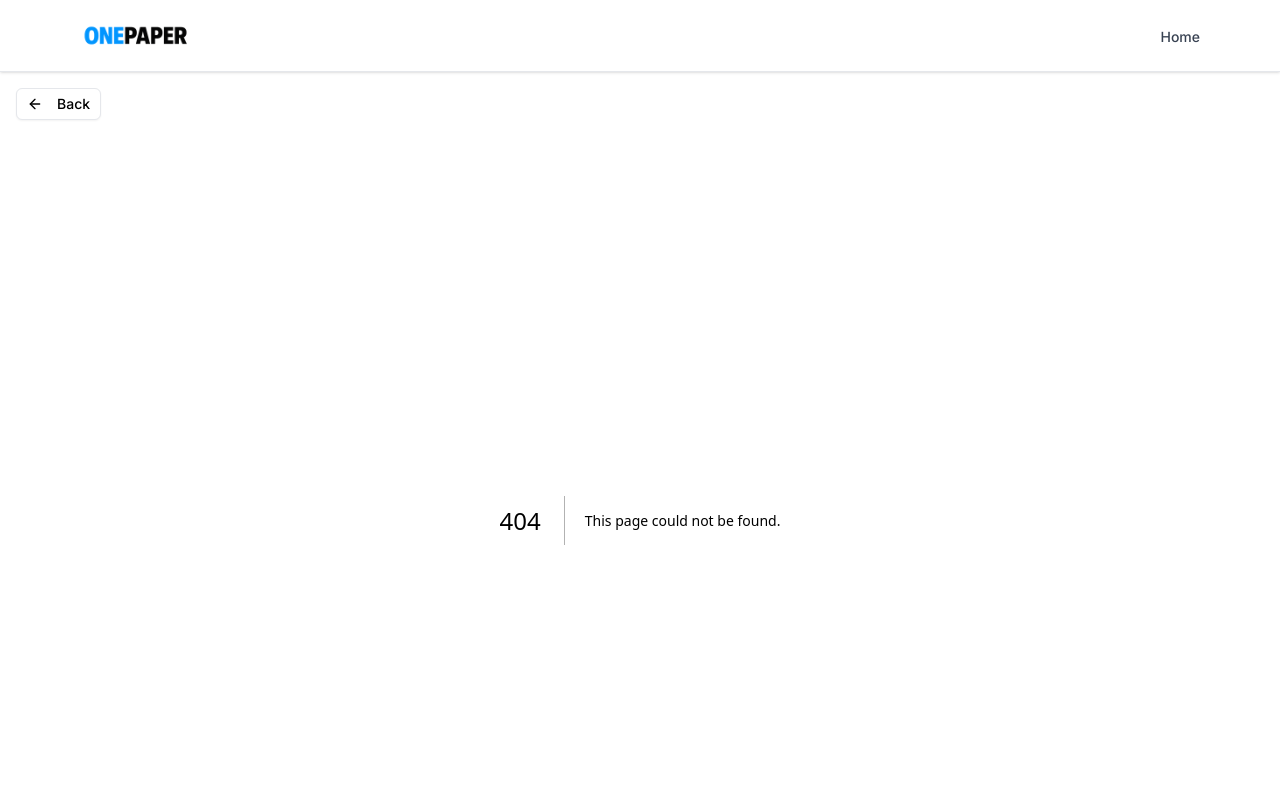
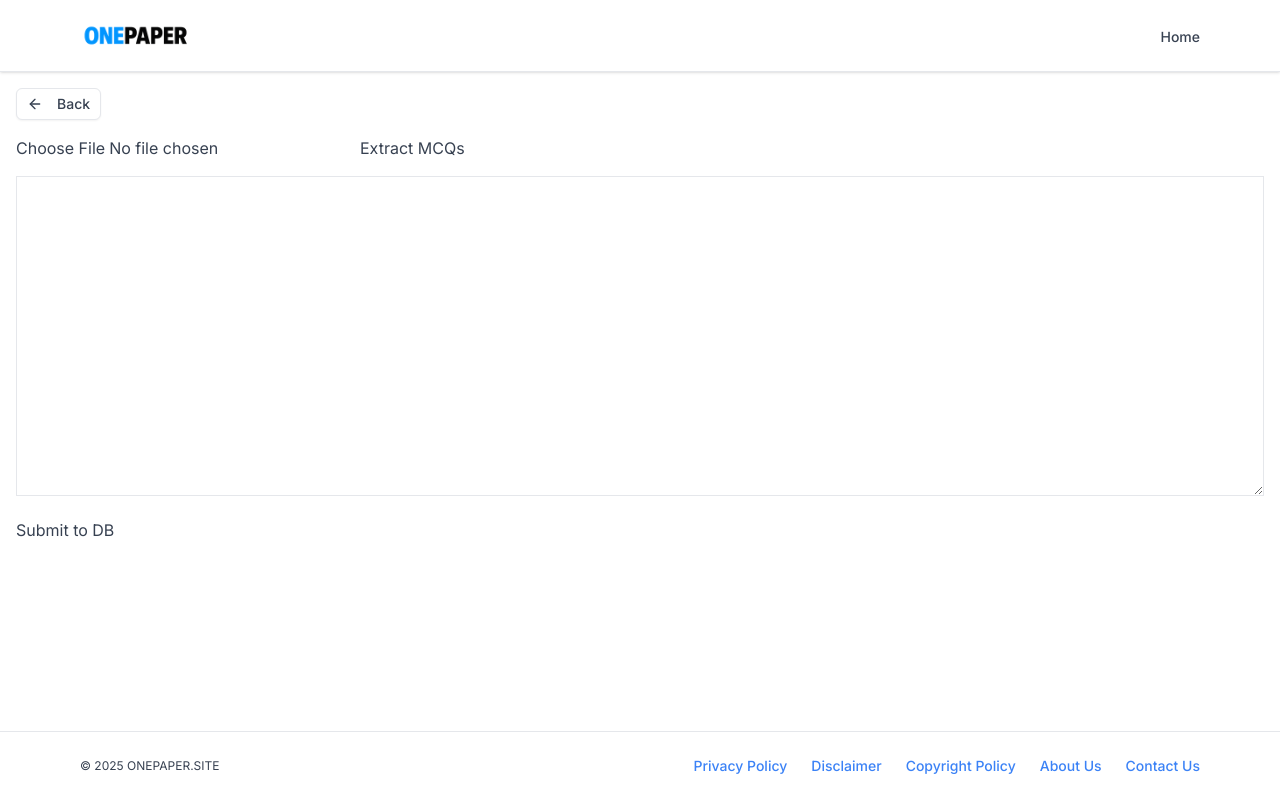
Before and after one commit to waqarkhan424/mcqs-app, a Next.js app: page /admin/mcqs-upload2 in a window 1280 px wide. Before the commit this address had no page. Shown: the top 800 px of the page. Built offline with nearby package versions, Linux system fonts and the light colour scheme.

Commit message:
new commit

```diff
--- /dev/null
+++ b/app/admin/actions/add_mcqs.ts
@@ -0,0 +1,10 @@
+"use server";
+
+import prisma from "@/lib/prisma";
+import { Question } from "@prisma/client";
+
+export async function add_mcqs(data: Question[]) {
+    for (const q of data) {
+        await prisma.question.create({ data: q });
+    }
+}
--- /dev/null
+++ b/app/admin/actions/extract_and_parse_mcqs.ts
@@ -0,0 +1,41 @@
+"use server";
+
+import { writeFile } from "fs/promises";
+import path from "path";
+import { recognize } from "tesseract.js";
+
+// OCR + Parse
+export async function extract_and_parse_mcqs(formData: FormData) {
+    const file = formData.get("image") as File;
+    if (!file) return { error: "No file uploaded." };
+
+    const bytes = await file.arrayBuffer();
+    const buffer = Buffer.from(bytes);
+
+    const uploadPath = path.join(process.cwd(), "public", "uploads", file.name);
+    await writeFile(uploadPath, buffer);
+
+    // OCR
+    const { data } = await recognize(uploadPath, "eng");
+    const text = data.text;
+
+    // Regex Parse
+    const mcqRegex =
+        /(.+?)\?\s*A\.\s*(.+?)\s*B\.\s*(.+?)\s*C\.\s*(.+?)\s*D\.\s*(.+?)(?:\s*correctAnswer[:=]?\s*(\w))?/g;
+
+    const results = [];
+    let match;
+    while ((match = mcqRegex.exec(text)) !== null) {
+        const [_, question, a, b, c, d, correct] = match;
+
+        results.push({
+            question: question.trim(),
+            options: [a.trim(), b.trim(), c.trim(), d.trim()],
+            correctAnswer: correct?.trim() || "",
+            category: "General Knowledge",
+            topic: "OCR Upload",
+        });
+    }
+
+    return { parsed: results };
+}
--- /dev/null
+++ b/app/admin/mcqs-upload2/page.tsx
@@ -0,0 +1,47 @@
+"use client";
+
+import { useState } from "react";
+import { extract_and_parse_mcqs } from "../actions/extract_and_parse_mcqs";
+import { add_mcqs } from "../actions/add_mcqs";
+
+
+export default function UploadMCQsPage() {
+    const [parsedMCQs, setParsedMCQs] = useState("");
+    const [file, setFile] = useState<File | null>(null);
+
+    const handleExtract = async () => {
+        if (!file) return;
+        const formData = new FormData();
+        formData.append("image", file);
+
+        const res = await extract_and_parse_mcqs(formData);
+        if (res?.parsed) {
+            setParsedMCQs(JSON.stringify(res.parsed, null, 2));
+        }
+    };
+
+    const handleSubmit = async () => {
+        if (!parsedMCQs) return;
+        const data = JSON.parse(parsedMCQs);
+        await add_mcqs(data);
+        alert("✅ Saved to DB");
+        setParsedMCQs("");
+    };
+
+    return (
+        <div className="p-4 space-y-4">
+            <input
+                type="file"
+                accept="image/*"
+                onChange={(e) => setFile(e.target.files?.[0] || null)}
+            />
+            <button onClick={handleExtract}>Extract MCQs</button>
+            <textarea
+                className="w-full h-80 border"
+                value={parsedMCQs}
+                onChange={(e) => setParsedMCQs(e.target.value)}
+            />
+            <button onClick={handleSubmit}>Submit to DB</button>
+        </div>
+    );
+}
--- a/prisma/seed.ts
+++ /dev/null
@@ -1,16 +0,0 @@
-// prisma/seed.ts
-import { PrismaClient } from '@prisma/client'
-import mcqs from '../data/parsed_mcqs.json'
-
-const prisma = new PrismaClient()
-
-async function main() {
-    for (const q of mcqs) {
-        await prisma.question.create({ data: q })
-    }
-    console.log("✅ All MCQs inserted.")
-}
-
-main()
-    .catch(e => console.error(e))
-    .finally(() => prisma.$disconnect())
--- a/scripts/extractText.js
+++ /dev/null
@@ -1,17 +0,0 @@
-// scripts/extractText.js
-const Tesseract = require("tesseract.js");
-const fs = require("fs");
-const path = require("path");
-
-const inputDir = "./data/mcqs_raw";
-const outputFile = "./data/raw_text_output.txt";
-
-fs.writeFileSync(outputFile, "");
-
-fs.readdirSync(inputDir).forEach((file) => {
-  const fullPath = path.join(inputDir, file);
-  Tesseract.recognize(fullPath, "eng").then(({ data: { text } }) => {
-    fs.appendFileSync(outputFile, `\n=== ${file} ===\n${text}\n`);
-    console.log(`Extracted text from ${file}`);
-  });
-});
--- a/scripts/parseMCQs.js
+++ /dev/null
@@ -1,25 +0,0 @@
-// scripts/parseMCQs.js
-const fs = require("fs");
-
-const input = fs.readFileSync("./data/raw_text_output.txt", "utf-8");
-
-const mcqRegex =
-  /(.+?)\?\s*A\.\s*(.+?)\s*B\.\s*(.+?)\s*C\.\s*(.+?)\s*D\.\s*(.+?)(?:\s*correctAnswer[:=]?\s*(\w))?/g;
-
-const results = [];
-
-let match;
-while ((match = mcqRegex.exec(input)) !== null) {
-  const [_, question, a, b, c, d, correct] = match;
-
-  results.push({
-    question: question.trim(),
-    options: [a.trim(), b.trim(), c.trim(), d.trim()],
-    correctAnswer: correct?.trim() || null,
-    category: "General Knowledge", // Optional
-    topic: "OCR Upload", // Optional
-  });
-}
-
-fs.writeFileSync("./data/parsed_mcqs.json", JSON.stringify(results, null, 2));
-console.log("✅ Parsed MCQs saved to parsed_mcqs.json");
```
Also changed, not shown: public/uploads/1.jpg (added).
